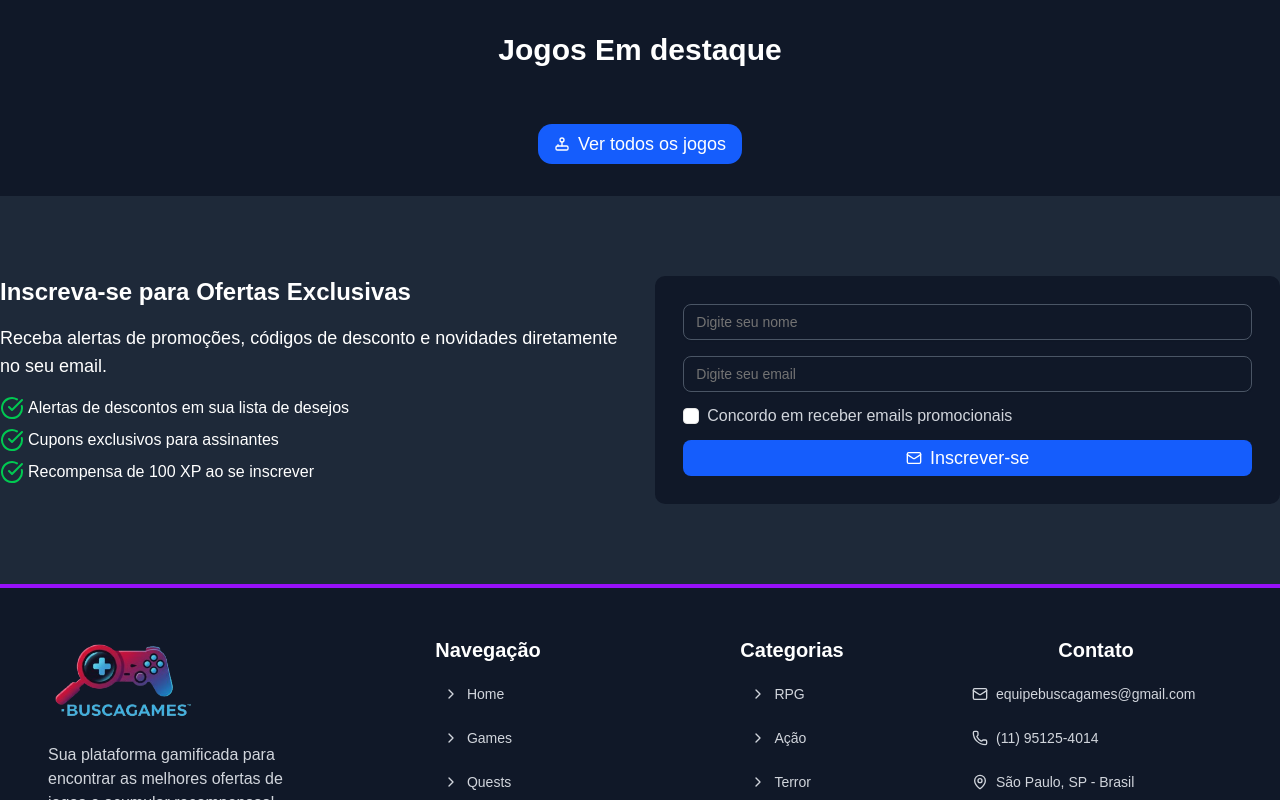
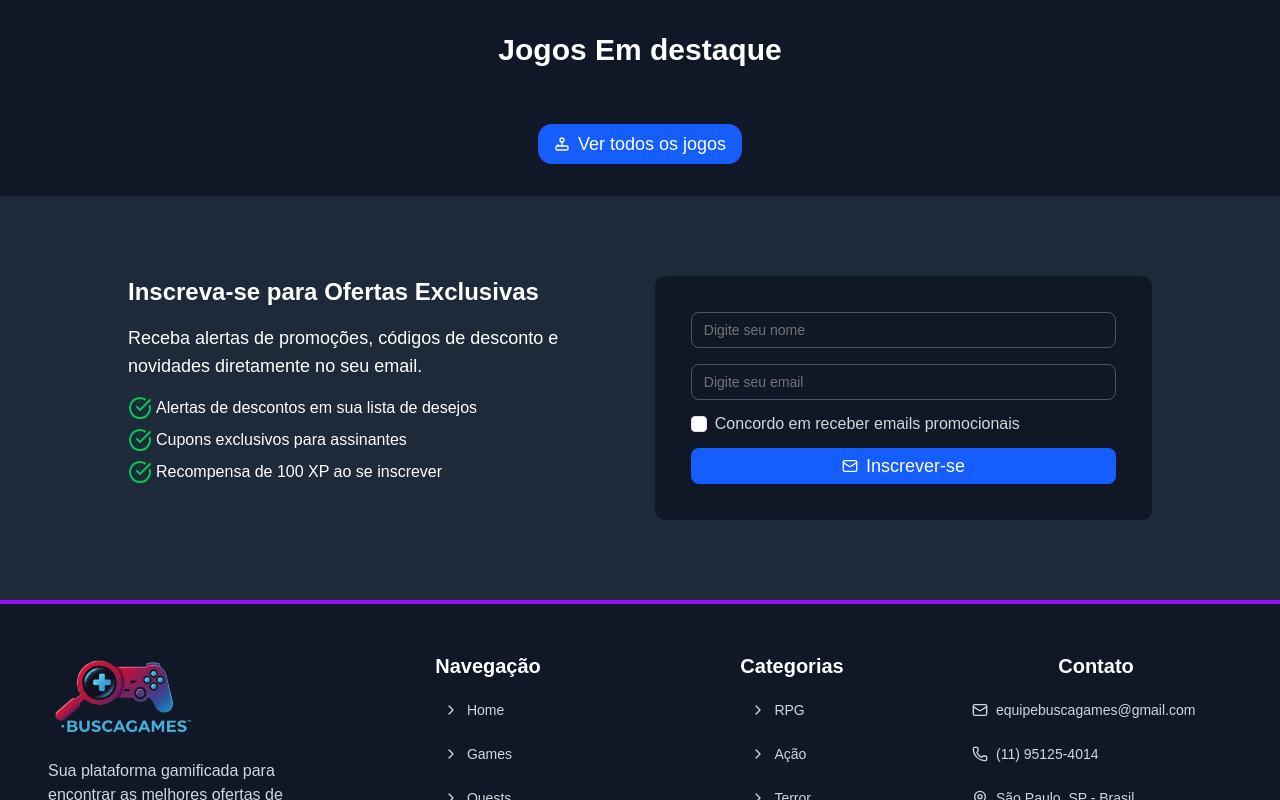
Before and after one commit to Lsko27/BuscaGames_2.0, a Next.js app: page / in a window 1280 px wide. Shown: the part 614-1414 px from the top of the page. Built offline with nearby package versions, Linux system fonts and the light colour scheme.

Commit message:
chiore: adjusting padding on offersForm section

```diff
--- a/src/app/page.tsx
+++ b/src/app/page.tsx
@@ -1,6 +1,5 @@
 import Image from "next/image"
 import LaunchCountdown from "./_components/launch-countdown"
-import GameCard from "./_components/game-card"
 import { Button } from "./_components/ui/button"
 import Link from "next/link"
 import { CheckCircle, Joystick } from "lucide-react"
@@ -28,9 +27,7 @@ const HomePage = () => {
         <h3 className="mb-6 text-3xl font-bold text-white">
           Jogos Em destaque
         </h3>
-        <div className="flex flex-wrap justify-center gap-3">
-
-        </div>
+        <div className="flex flex-wrap justify-center gap-3"></div>
         <div className="flex items-center justify-center gap-2 py-8">
           <Button
             variant="ghost"
@@ -46,7 +43,7 @@ const HomePage = () => {
         </div>
       </div>
 
-      <div className="bg-gray-800 py-20 px-">
+      <div className="bg-gray-800 px-32 py-20">
         <div className="flex justify-between gap-8">
           {/* ESQUERDA */}
           <div className="flex w-1/2 flex-col gap-4">
@@ -74,7 +71,7 @@ const HomePage = () => {
           </div>
 
           {/* DIREITA */}
-          <div className="w-1/2 rounded-lg bg-gray-900 p-7">
+          <div className="w-1/2 rounded-lg bg-gray-900 p-9">
             <OffersForm />
           </div>
         </div>
```
